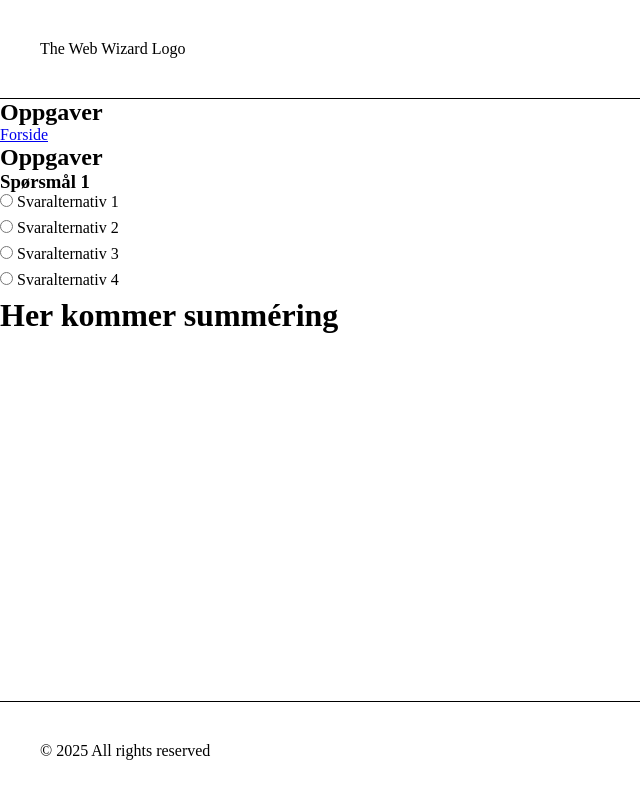
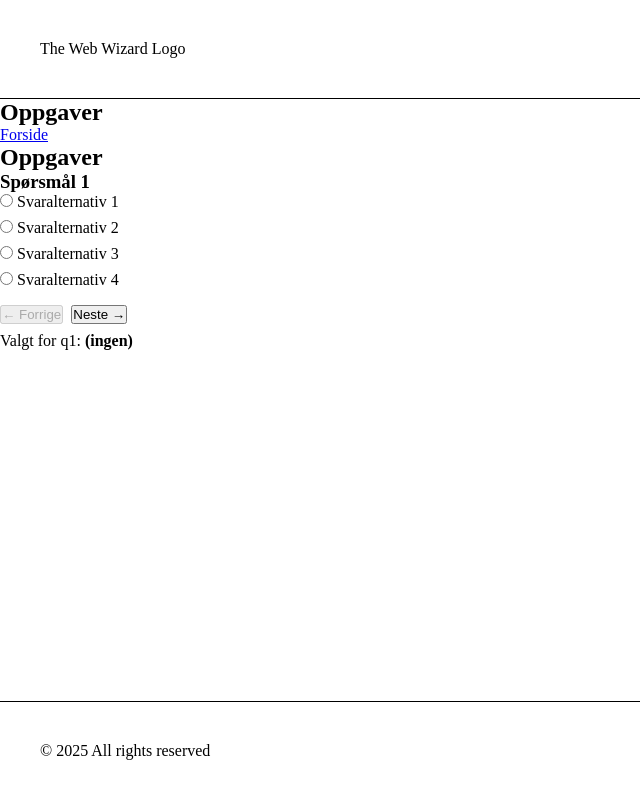
Before and after one commit to alekskosta/arbeidskrav02-aleksander-og-ola, a Next.js app: page /oppgaver in a window 1280 px wide. Shown: the whole page, without its empty margins (0-640 px from the left). Built offline with nearby package versions, Linux system fonts and the light colour scheme.

Commit message:
lagt til zustand for svar og rendrer current question

```diff
--- a/components/Quiz.tsx
+++ b/components/Quiz.tsx
@@ -1,14 +1,22 @@
 "use client";
 
+import { useState } from "react";
+import { questions } from "@/data/questions";
+import { useQuizStore } from "@/store/quizStore";
 import QuestionCard from "@/components/QuestionCard";
-import QuizSummary from "@/components/QuizSummary";
-import { questions } from "@/data/questions";
 
 export default function Quiz() {
-  const first = questions[0];
+
+  const [index, setIndex] = useState(0);
+
+  const answers = useQuizStore((s) => s.answers);
+  const setAnswer = useQuizStore((s) => s.setAnswer);
+
+  const current = questions[index];
+  const selected = answers[current.id];
 
   function handleSelect(optionId: string) {
-    console.log("Valgt alternativ:", optionId, "for spørsmål:", first.id);
+    setAnswer(current.id, optionId);
   }
 
   return (
@@ -16,13 +24,28 @@ export default function Quiz() {
       <h2>Oppgaver</h2>
 
       <QuestionCard
-        title={first.title}
-        questionId={first.id}
-        options={first.options}
+        title={current.title}
+        questionId={current.id}
+        options={current.options}
         onSelect={handleSelect}
       />
 
-      <QuizSummary />
+      <div style={{ marginTop: "1rem" }}>
+        <button onClick={() => setIndex((i) => Math.max(0, i - 1))} disabled={index === 0}>
+          ← Forrige
+        </button>
+        <button
+          onClick={() => setIndex((i) => Math.min(questions.length - 1, i + 1))}
+          style={{ marginLeft: ".5rem" }}
+        >
+          Neste →
+        </button>
+      </div>
+
+      {/* Sjekker at det funker i UI, denne skal fjernes */}
+      <p style={{ marginTop: ".5rem" }}>
+        Valgt for {current.id}: <strong>{selected ?? "(ingen)"}</strong>
+      </p>
     </main>
   );
 }
```
